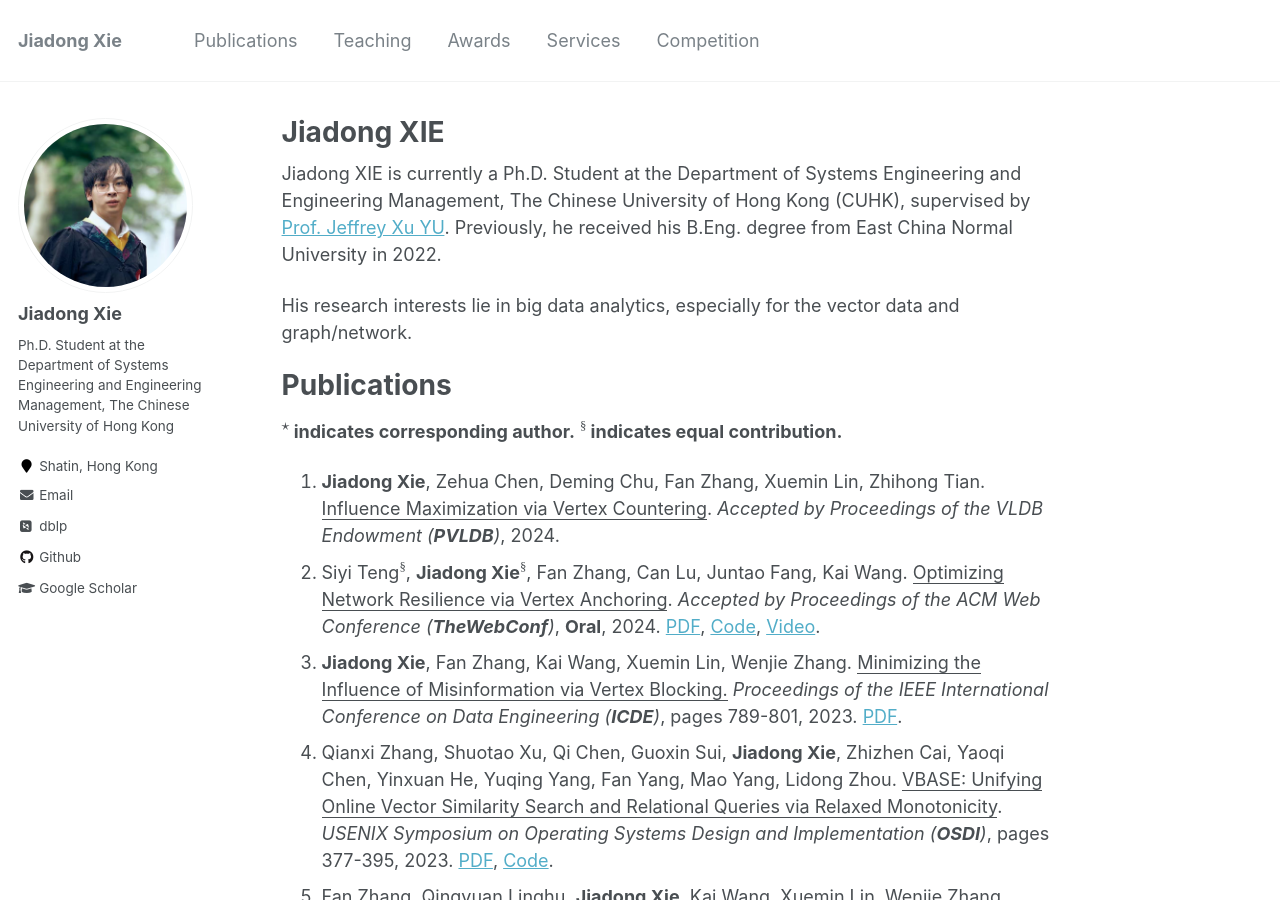
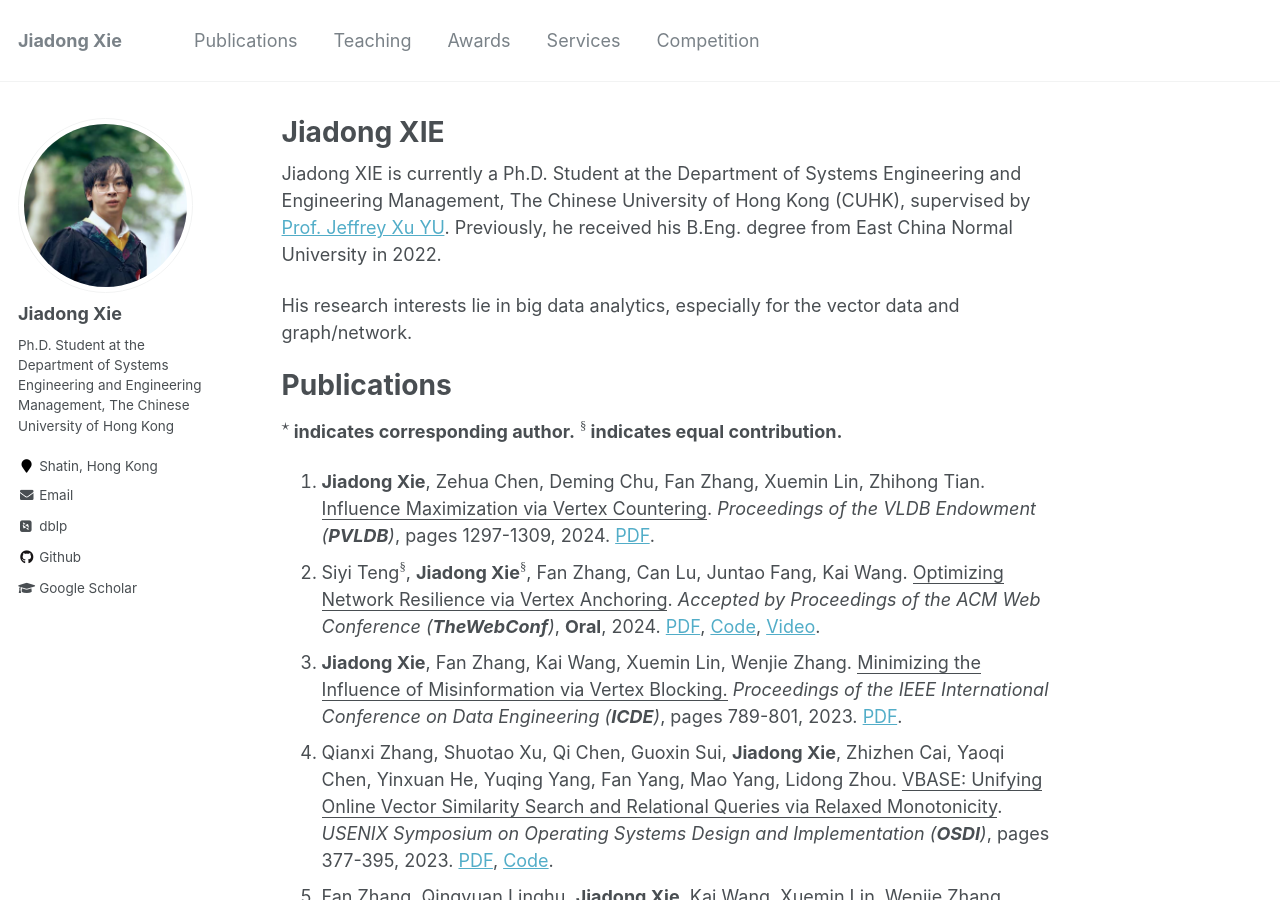
Before and after one commit to Xiejiadong/Xiejiadong.github.io, a Jekyll site: the page built from _pages/about.md, in a window 1280 px wide and 900 px high. Built offline with Jekyll 4.4.1, drawn with Linux system fonts in a browser that asks for light colours; some web fonts are replaced; formulas are drawn with MathJax 3.

Commit message:
Update about.md

```diff
--- a/_pages/about.md
+++ b/_pages/about.md
@@ -21,7 +21,7 @@ Publications
 
 1. **Jiadong Xie**, Zehua Chen, Deming Chu, Fan Zhang, Xuemin Lin, Zhihong Tian.
    <u>Influence Maximization via Vertex Countering</u>.
-   *Accepted by Proceedings of the VLDB Endowment (**PVLDB**)*, 2024.
+   *Proceedings of the VLDB Endowment (**PVLDB**)*, pages 1297-1309, 2024. [PDF](https://www.vldb.org/pvldb/vol17/p1297-zhang.pdf).
 2. Siyi Teng$^\S$, **Jiadong Xie$^\S$**, Fan Zhang, Can Lu, Juntao Fang, Kai Wang.
    <u>Optimizing Network Resilience via Vertex Anchoring</u>.
    *Accepted by Proceedings of the ACM Web Conference (**TheWebConf**)*, **Oral**, 2024. [PDF](/files/paper/%5Bwww24%5Dfollower-maximization.pdf), [Code](https://github.com/Tsyxxxka/Follower-Maximization), [Video](https://www.youtube.com/watch?v=FidHoFm8uOE).
```
